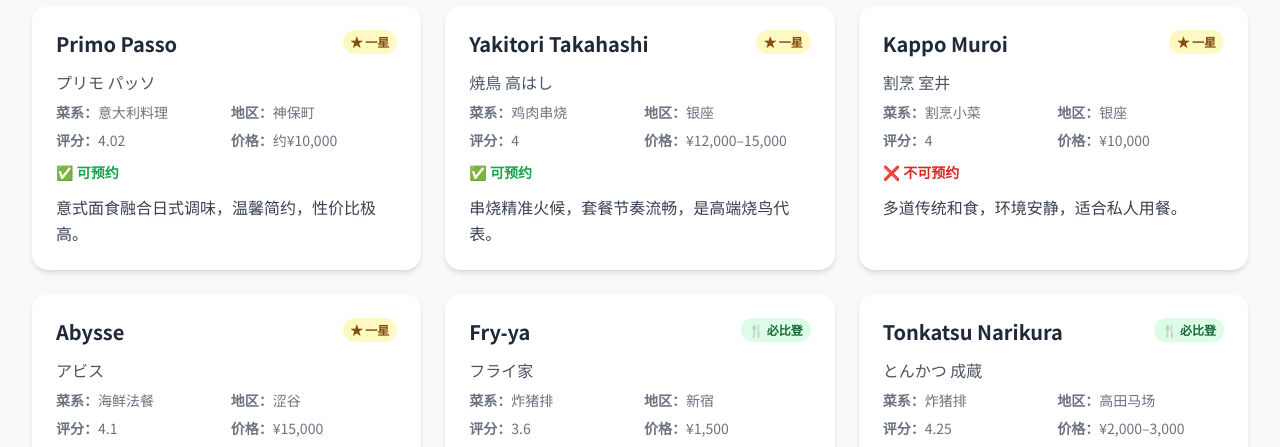
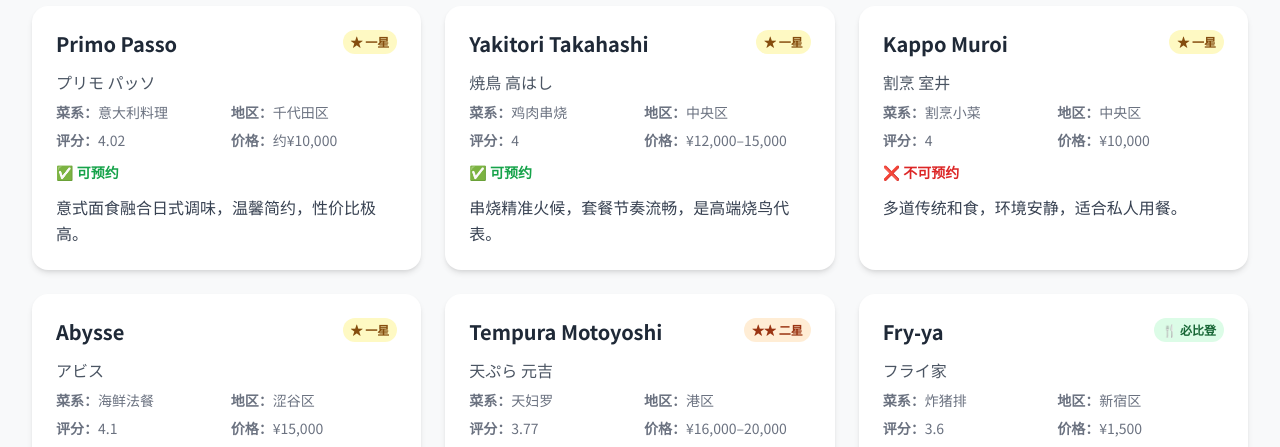
Before and after one commit to halftokyo/dig-pages, a plain HTML site: page tokyo-michelin-restaurants-under-20000-yen.html in a window 1280 px wide. Shown: the part 491-938 px from the top of the page. Drawn offline with nearby package versions, Linux system fonts and the light colour scheme.

Commit message:
更新东京米其林餐厅数据 - 添加新餐厅，更新地区信息，增加二星餐厅支持

```diff
--- a/tokyo-michelin-restaurants-under-20000-yen.html
+++ b/tokyo-michelin-restaurants-under-20000-yen.html
@@ -68,19 +68,22 @@
                     <option value="鸡肉串烧">鸡肉串烧</option>
                     <option value="割烹小菜">割烹小菜</option>
                     <option value="海鲜法餐">海鲜法餐</option>
+                    <option value="天妇罗">天妇罗</option>
                     <option value="炸猪排">炸猪排</option>
                     <option value="拉面">拉面</option>
+                    <option value="法式轻食">法式轻食</option>
+                    <option value="立食寿司">立食寿司</option>
                     <option value="法式小酒馆">法式小酒馆</option>
-                    <option value="立食寿司">立食寿司</option>
                 </select>
                 <select id="filterArea"
                     class="p-3 rounded-lg border border-gray-300 focus:ring-2 focus:ring-red-500 focus:border-red-500">
                     <option value="">按东京地区</option>
-                    <option value="涩谷">涩谷</option>
-                    <option value="银座">银座</option>
-                    <option value="新宿">新宿</option>
-                    <option value="神保町">神保町</option>
-                    <option value="荻窪">荻窪</option>
+                    <option value="千代田区">千代田区</option>
+                    <option value="中央区">中央区</option>
+                    <option value="港区">港区</option>
+                    <option value="新宿区">新宿区</option>
+                    <option value="涩谷区">涩谷区</option>
+                    <option value="杉并区">杉并区</option>
                 </select>
                 <select id="sortRating"
                     class="p-3 rounded-lg border border-gray-300 focus:ring-2 focus:ring-red-500 focus:border-red-500">
@@ -107,121 +110,132 @@
             {
                 name: "Primo Passo",
                 jpName: "プリモ パッソ",
+                type: "一星",
+                cuisine: "意大利料理",
+                area: "千代田区",
                 rating: 4.02,
-                cuisine: "意大利料理",
-                area: "神保町",
                 price: "约¥10,000",
-                type: "一星",
                 reservable: "是",
                 reason: "意式面食融合日式调味，温馨简约，性价比极高。"
             },
             {
                 name: "Yakitori Takahashi",
                 jpName: "焼鳥 高はし",
+                type: "一星",
+                cuisine: "鸡肉串烧",
+                area: "中央区",
                 rating: 4.00,
-                cuisine: "鸡肉串烧",
-                area: "银座",
                 price: "¥12,000–15,000",
-                type: "一星",
                 reservable: "是",
                 reason: "串烧精准火候，套餐节奏流畅，是高端烧鸟代表。"
             },
             {
                 name: "Kappo Muroi",
                 jpName: "割烹 室井",
+                type: "一星",
+                cuisine: "割烹小菜",
+                area: "中央区",
                 rating: 4.00,
-                cuisine: "割烹小菜",
-                area: "银座",
                 price: "¥10,000",
-                type: "一星",
                 reservable: "否",
                 reason: "多道传统和食，环境安静，适合私人用餐。"
             },
             {
                 name: "Abysse",
                 jpName: "アビス",
+                type: "一星",
+                cuisine: "海鲜法餐",
+                area: "涩谷区",
                 rating: 4.10,
-                cuisine: "海鲜法餐",
-                area: "涩谷",
                 price: "¥15,000",
-                type: "一星",
                 reservable: "是",
                 reason: "海洋食材创意法餐，现代氛围，精致不贵。"
             },
             {
+                name: "Tempura Motoyoshi",
+                jpName: "天ぷら 元吉",
+                type: "二星",
+                cuisine: "天妇罗",
+                area: "港区",
+                rating: 3.77,
+                price: "¥16,000–20,000",
+                reservable: "是",
+                reason: "轻盈酥脆层次丰富的天妇罗技艺，午晚餐均控制在预算内。"
+            },
+            {
                 name: "Fry‑ya",
                 jpName: "フライ家",
+                type: "必比登",
+                cuisine: "炸猪排",
+                area: "新宿区",
                 rating: 3.60,
-                cuisine: "炸猪排",
-                area: "新宿",
                 price: "¥1,500",
-                type: "必比登",
                 reservable: "否",
                 reason: "炸物轻盈脆香，定食组合丰富，价格亲民。"
             },
             {
                 name: "Tonkatsu Narikura",
                 jpName: "とんかつ 成蔵",
+                type: "必比登",
+                cuisine: "炸猪排",
+                area: "新宿区",
                 rating: 4.25,
-                cuisine: "炸猪排",
-                area: "高田马场",
                 price: "¥2,000–3,000",
-                type: "必比登",
                 reservable: "是",
                 reason: "炸猪排界标杆，白衣炸法低油不腻，需预约排队。"
             },
             {
                 name: "Ramen Matsui",
                 jpName: "ラーメン マツイ",
+                type: "必比登",
+                cuisine: "拉面",
+                area: "杉并区",
                 rating: 3.85,
-                cuisine: "拉面",
-                area: "荻窪",
                 price: "¥1,000",
-                type: "必比登",
                 reservable: "否",
                 reason: "浓厚豚骨与蛤汤底平衡，面条劲道，是排队名店。"
             },
             {
                 name: "Ma Poule",
                 jpName: "マ プール",
+                type: "必比登",
+                cuisine: "法式轻食",
+                area: "涩谷区",
                 rating: 3.80,
-                cuisine: "法式轻食",
-                area: "涩谷",
                 price: "¥1,000–2,000",
-                type: "必比登",
                 reservable: "否",
                 reason: "鸭胸三明治与熟食拼盘，亲民法式外带好去处。"
             },
             {
                 name: "Tachiguisushi Sushikawa",
                 jpName: "立食い鮨 鮨川",
+                type: "必比登",
+                cuisine: "立食寿司",
+                area: "中央区",
                 rating: 3.80,
-                cuisine: "立食寿司",
-                area: "银座",
                 price: "¥2,000–3,000",
-                type: "必比登",
                 reservable: "否",
                 reason: "快速高质江户前寿司，体感轻松性价比高。"
             },
             {
                 name: "Hakodate Shio Ramen Goryokaku",
                 jpName: "函館塩ラーメン 五稜郭",
+                type: "必比登",
+                cuisine: "拉面",
+                area: "杉并区",
                 rating: 3.78,
-                cuisine: "拉面",
-                area: "荻窪",
                 price: "¥850–999",
-                type: "必比登",
                 reservable: "否",
                 reason: "北海道风汤头鲜清，昆布与贝类调味温润甘口。"
             },
             {
                 name: "le bistrot des bleus",
                 jpName: "ル・ビストロ・デ・ブル",
+                type: "必比登",
+                cuisine: "法式小酒馆",
+                area: "千代田区",
                 rating: 3.55,
-                cuisine: "法式小酒馆",
-                area: "神保町",
                 price: "¥4,000–5,000",
-                type: "必比登",
                 reservable: "否",
                 reason: "家常法餐＋葡萄酒，适合朋友聚会，风味朴实。"
             }
@@ -234,8 +248,8 @@
         <div class="restaurant-card p-6">
           <div class="flex items-start justify-between mb-3">
             <h3 class="text-xl font-bold text-gray-800">${r.name}</h3>
-            <span class="${r.type === '一星' ? 'bg-yellow-100 text-yellow-800' : 'bg-green-100 text-green-800'} px-2 py-1 rounded-full text-xs font-semibold">
-              ${r.type === '一星' ? '★ 一星' : '🍴 必比登'}
+            <span class="${r.type === '一星' ? 'bg-yellow-100 text-yellow-800' : r.type === '二星' ? 'bg-orange-100 text-orange-800' : 'bg-green-100 text-green-800'} px-2 py-1 rounded-full text-xs font-semibold">
+              ${r.type === '一星' ? '★ 一星' : r.type === '二星' ? '★★ 二星' : '🍴 必比登'}
             </span>
           </div>
           <p class="text-gray-600 mb-2">${r.jpName}</p>
```
